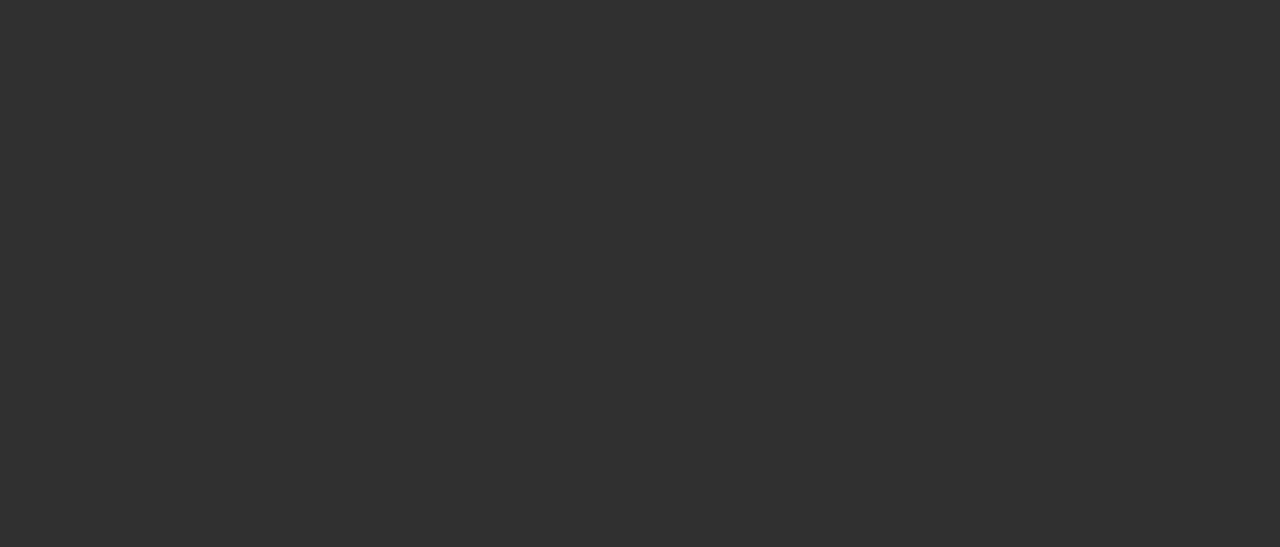
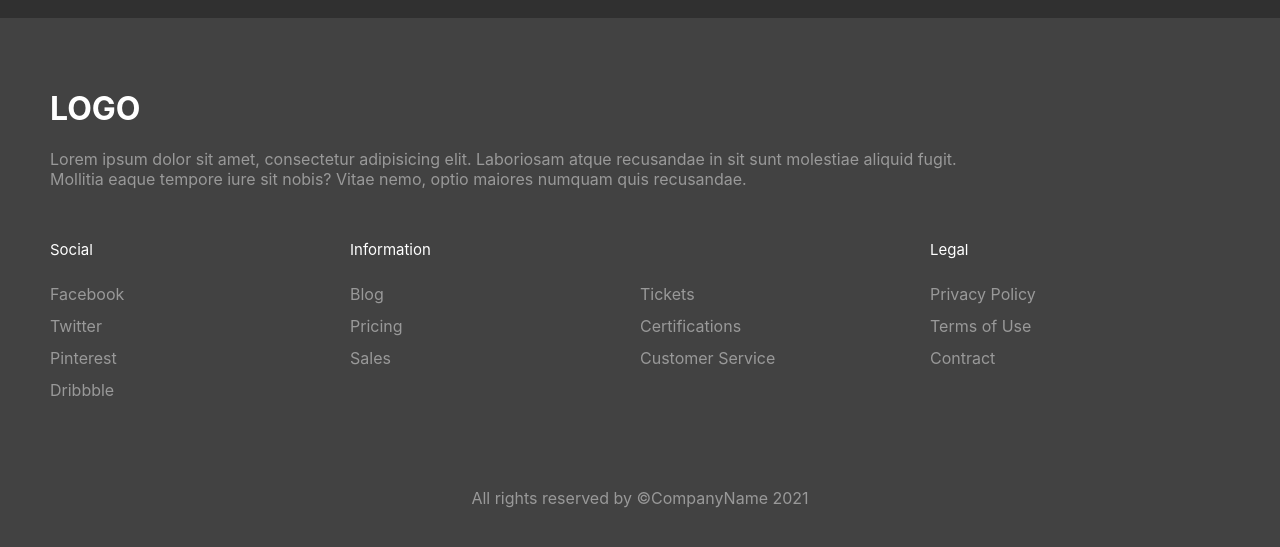
Before and after one commit to luknp/react-ts-ecommerce, a React (Create React App) app: page /products/list in a window 1280 px wide. Shown: the part 1279-1826 px from the top of the page. Before the commit the page ends 1281 px from the top, so only its background shows below. Built offline with nearby package versions, Linux system fonts and the light colour scheme.

Commit message:
fix: showing Footer and width for ProductsList

```diff
--- a/src/AppRoutes.tsx
+++ b/src/AppRoutes.tsx
@@ -10,7 +10,7 @@ import Footer from 'components/Footer';
 import useMobileComponents from 'hooks/useMobileComponents';
 
 function AppRoutes() {
-  const { allowDisplay } = useMobileComponents();
+  const { allowDisplay, isMobile } = useMobileComponents();
   return (
     <>
       <Header />
@@ -33,7 +33,7 @@ function AppRoutes() {
           </Route>
         </Switch>
       </div>
-      {allowDisplay && <Footer />}
+      {(!isMobile || allowDisplay) && <Footer />}
     </>
   );
 }
--- a/src/components/ProductsCards/ProductsCards.tsx
+++ b/src/components/ProductsCards/ProductsCards.tsx
@@ -57,7 +57,7 @@ export default function ProductsCards({ queryString }: Props) {
             </div>
           </div>
         )}
-        <div>
+        <div style={{ width: '100%' }}>
           <ProductsActionCard filterValue={filterValue} setFilterValue={setFilterValue} isMobile={isMobile} />
           {isLoading
             ? [...Array(10)].map((e, i) => (
```
